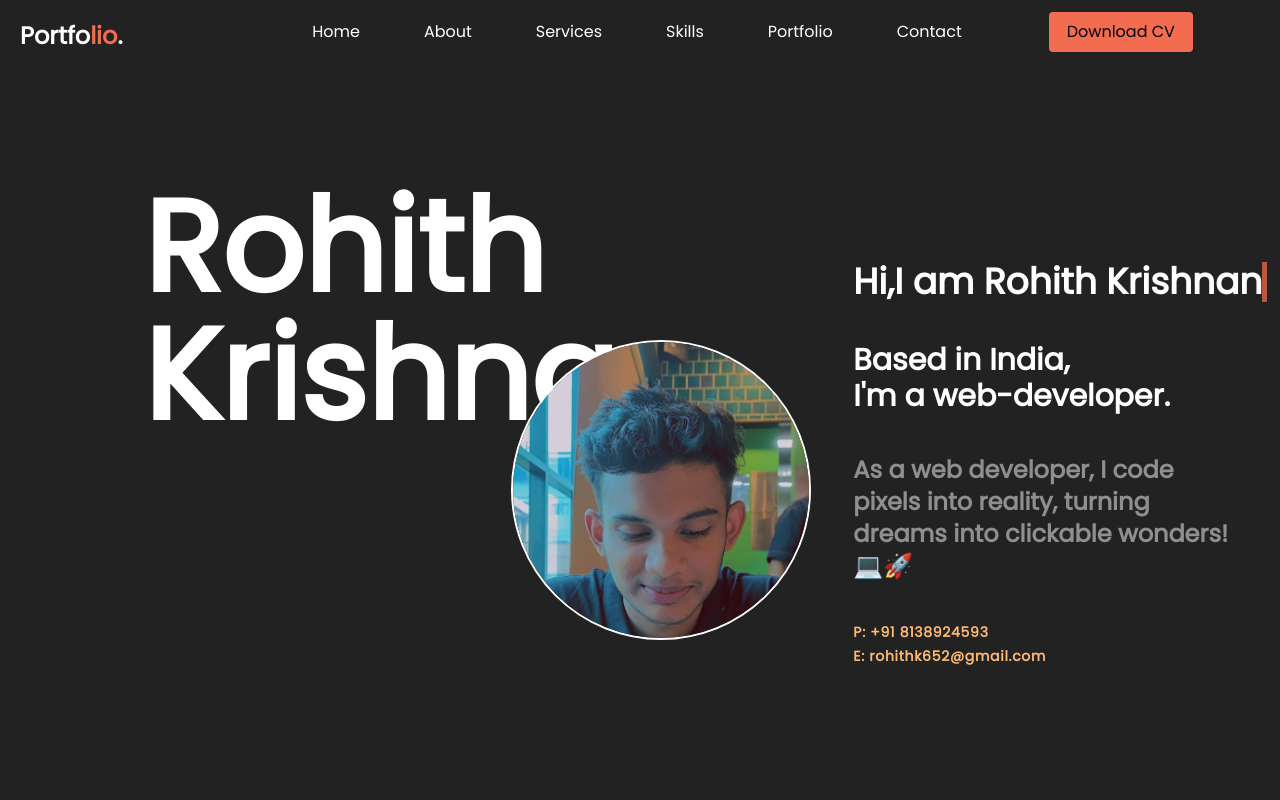
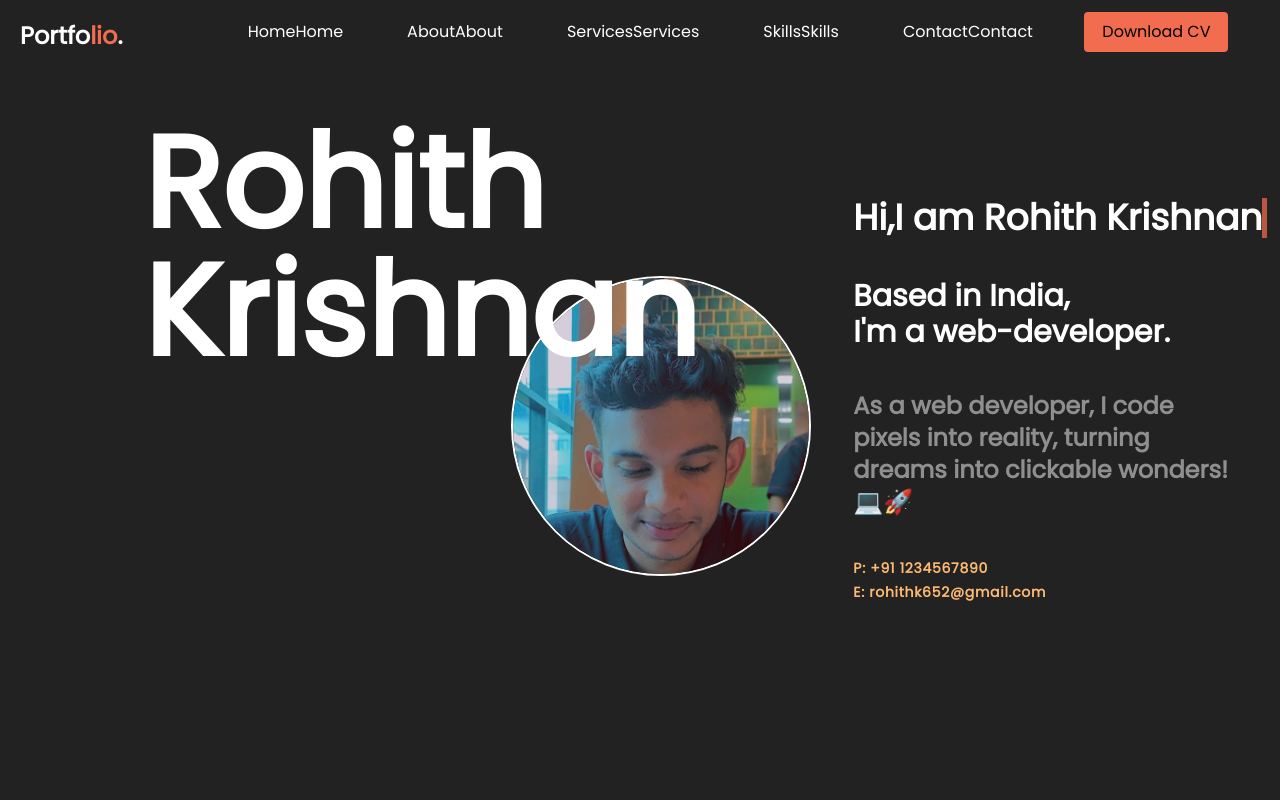
Before and after one commit to Rohithk2003/portfolio, a Next.js app: page / in a window 1280 px wide. Shown: the top 800 px of the page. Built offline with nearby package versions, Linux system fonts and the light colour scheme.

Commit message:
added cv download option and fixed navbar

```diff
--- a/components/contact.tsx
+++ b/components/contact.tsx
@@ -10,8 +10,8 @@ const touchDetails = [
 ]
 export default function ContactDetails() {
     return (
-        <div
-            className={"grid relative lg:grid-cols-2 w-full h-[100vh] bg-[#1f1f1f] grid-cols-1 grid-rows-2 lg:grid-rows-1"}>
+        <div id={"contact"}
+            className={"grid relative lg:grid-cols-2 w-full h-[100vh] bg-[#222222] grid-cols-1 grid-rows-2 lg:grid-rows-1"}>
             <div className={"w-full h-full flex flex-col justify-center align-middle"}>
                 <div className={"w-full h-10 flex justify-center align-middle flex-row"}>
                     <p className={"text-sm underline  text-[#f16b4b] font-extrabold w-[500px] h-10"}>Get in
--- a/components/main.tsx
+++ b/components/main.tsx
@@ -16,7 +16,7 @@ export default function Main() {
                         </div>
                         <div
                             className={"w-[300px] h-[300px] overflow-hidden relative left-44 top-[-20px]  float-right rounded-full border-2 border-white object-cover"}>
-                            <Image className={"z-50 object-contain relative top-[-80px] "} src={profile} alt={""}
+                            <Image className={"z-48 object-contain relative top-[-80px] "} src={profile} alt={""}
                                    width={300}
                                    height={300}/></div>
                     </div>
@@ -37,7 +37,7 @@ export default function Main() {
                         </div>
                         <div className={"text-sm w-44  mt-10 font-bold based-data text-orange-300 tracking-wider"}>P:
                             +91
-                            8138924593
+                            1234567890
                         </div>
                         <div className={"text-sm w-64  mt-1 font-bold based-data text-orange-300 tracking-wider"}>E:
                             rohithk652@gmail.com
--- a/components/navbar.tsx
+++ b/components/navbar.tsx
@@ -3,7 +3,7 @@ import React, {useState} from "react";
 
 
 const headings = [
-    "Home", "About", "Services", "Skills", "Portfolio", "Contact",
+    "Home", "About", "Services", "Skills",  "Contact",
 ]
 export default function Navbar() {
     const [HamStatus, setHamButtonStatus] = useState(false)
@@ -20,7 +20,7 @@ export default function Navbar() {
 
     return (
         <nav>
-            <div className={"w-full  h-16 flex  align-middle  "}>
+            <div className={"w-full  h-16 flex  align-middle fixed z-[999] bg-[#222222] "}>
                 <div className={"w-1/3  mt-auto  mb-auto p-5"}>
                     <h4 className={"text-2xl font-bold"}>Portfo<span className={"text-[#f26c4f]"}>lio</span>.</h4>
                 </div>
@@ -36,6 +36,7 @@ export default function Navbar() {
                                             handleNavItemClicking(Event)
                                         }}
                                         key={index}>
+                                        <Link href={`#${heading.toLowerCase()}`}>{heading}</Link>
                                         <Link href={`#${heading.toLowerCase()}`}>{heading}</Link>
                                     </li>)
                             })
@@ -56,7 +57,7 @@ export default function Navbar() {
                 </div>
                 <div
                     className={"w-1/3 flex  max-h-fit  lg:top-0 transition-all duration-300 ease-in-out  mr-0 lg:mr-5 justify-center  mt-auto mb-auto"}>
-                    <button className={"bg-[#f26c4f] text-black w-36 h-10 rounded"}>Download CV</button>
+                    <button className={"bg-[#f26c4f] text-black w-36 h-10 rounded"} ><a href={"https://drive.google.com/uc?export=download&id=1YIff-gypDnI9kKcILViiUQcLuzwWdg-T"}>Download CV</a></button>
                 </div>
             </div>
 
--- a/components/services.tsx
+++ b/components/services.tsx
@@ -21,7 +21,7 @@ export class ServiceCard extends Component<{ image_link: any, key: any, text: an
         return (
             <div key={key}>
                 <div
-                    className={" z-50 bg-[#222222] absolute w-80 p-10 h-80 hover:bg-black transition-all duration-300 rounded-xl  hover:translate-y-[-20px] hover:translate-x-[-20px]"}>
+                    className={" z-[900] bg-[#222222] absolute w-80 p-10 h-80 hover:bg-black transition-all duration-300 rounded-xl  hover:translate-y-[-20px] hover:translate-x-[-20px]"}>
                     <div className={" w-full h-16 grid place-items-center"}>
                         <Image src={image_link} alt={"service"} width={64} height={64}/>
                     </div>
@@ -37,8 +37,8 @@ export class ServiceCard extends Component<{ image_link: any, key: any, text: an
                         </div>
                     </div>
                 </div>
-                <div className={"relative w-80 top-[24%] left-[24%] h-80"}>
-                    <div className={"w-0 h-0 border-t-[120px] border-t-transparent border-b-[120px] border-b-[#e84a28] border-l-[120px] border-l-transparent border-r-[120px] border-r-[#e84a28]"}></div>
+                <div className={"relative z-0 w-80 top-[24%] left-[24%] h-80"}>
+                    <div className={"w-0 h-0 z-0 border-t-[120px] border-t-transparent border-b-[120px] border-b-[#e84a28] border-l-[120px] border-l-transparent border-r-[120px] border-r-[#e84a28]"}></div>
                 </div>
             </div>
         )
--- a/components/skills.tsx
+++ b/components/skills.tsx
@@ -57,7 +57,7 @@ export class SkillsCard extends Component<{ key: any, percentage: any, text: any
 
 export default function Skills() {
     return (
-        <div className={" bg-[#1f1f1f]  relative flex-row w-full h-[100vh]"} id={"services"}>
+        <div className={" bg-[#1f1f1f]  relative flex-row w-full h-[100vh]"} id={"skills"}>
             <p className={"text-sm underline text-center pt-16 text-[#f16b4b] font-extrabold w-full h-24"}>Skills</p>
             <p className={"text-4xl  text-center text-white font-extrabold w-full h-24"}>Coolest Ever</p>
             <div className={"flex flex-row flex-wrap justify-center gap-10 align-middle"}>
```
